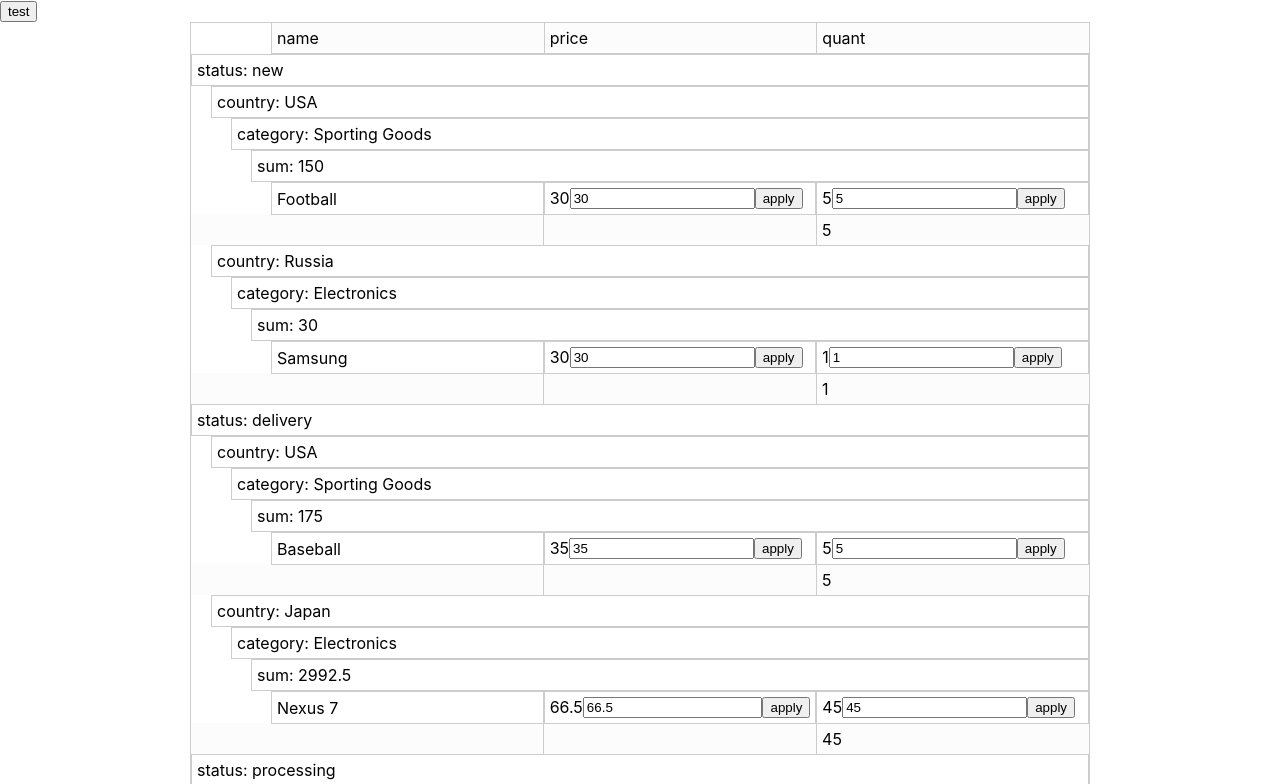
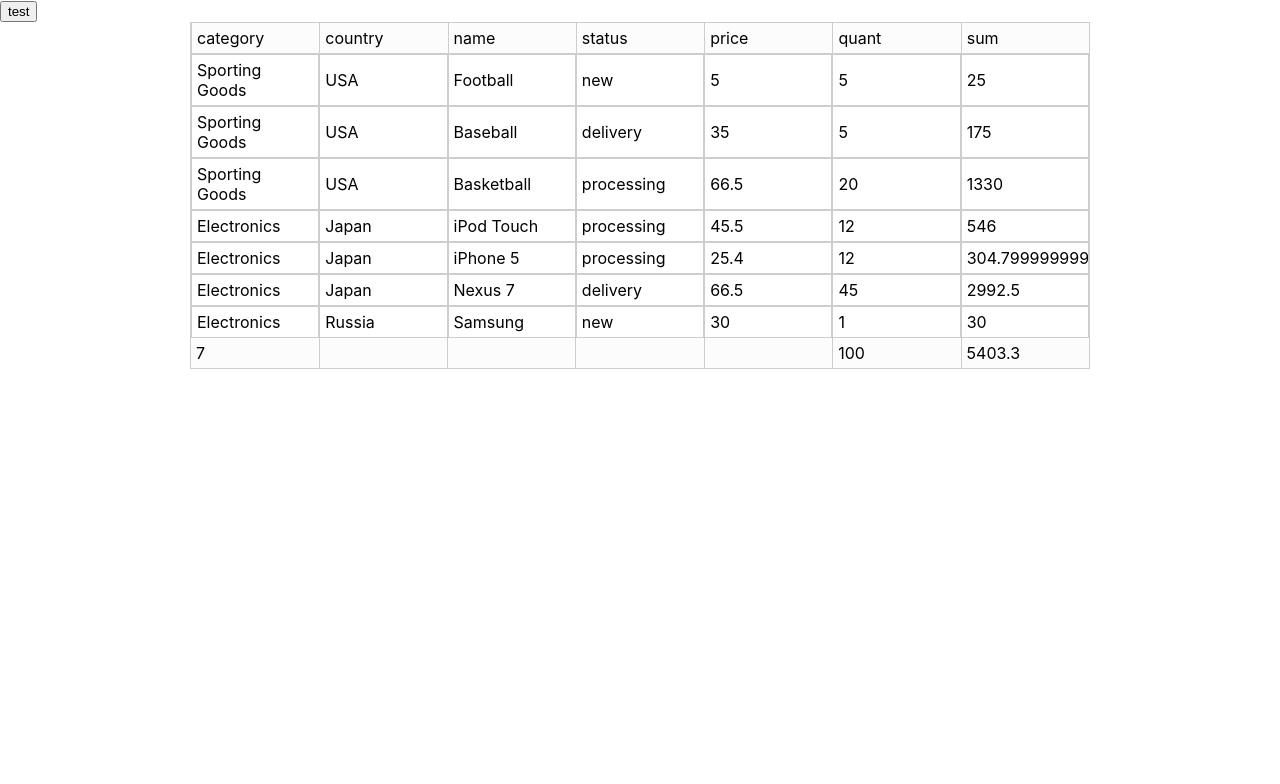
Before and after one commit to DYGidin/react-table, a React (Create React App) app: page / in a window 1280 px wide. Shown: the top 784 px of the page. Built offline with nearby package versions, Linux system fonts and the light colour scheme.

Commit message:
22/05/20

```diff
--- a/src/App.js
+++ b/src/App.js
@@ -1,7 +1,7 @@
 import React, { useState } from 'react';
 import './App.css';
 import Table from './components/Table/Table';
-import Utils from './components/Table/Utils/Utils';
+import Utils from './Utils/Utils';
 
 function App() {
   const mock = {
@@ -28,13 +28,11 @@ function App() {
     {
       name: 'price',
       title: 'Price',
-      type: Number,
-      editable: true
+      type: Number
     },
     {
       name: 'quant',
       title: 'Quant',
-      editable: true,
       type: Number,
       total: (val) => Utils.sum(val)
     },
@@ -46,7 +44,7 @@ function App() {
       total: (val) => Utils.sum(val)
     }],
     rows: [
-      { category: 'Sporting Goods', price: 30, quant: 5, status: 'new', name: 'Football', country: 'USA' },
+      { category: 'Sporting Goods', price: 5, quant: 5, status: 'new', name: 'Football', country: 'USA' },
       { category: 'Sporting Goods', price: 35, quant: 5, status: 'delivery', name: 'Baseball', country: 'USA' },
       { category: 'Sporting Goods', price: 66.5, quant: 20, status: 'processing', name: 'Basketball', country: 'USA' },
       { category: 'Electronics', price: 45.5, quant: 12, status: 'processing', name: 'iPod Touch', country: 'Japan' },
@@ -54,7 +52,7 @@ function App() {
       { category: 'Electronics', price: 66.5, quant: 45, status: 'delivery', name: 'Nexus 7', country: 'Japan' },
       { category: 'Electronics', price: 30, quant: 1, status: 'new', name: 'Samsung', country: 'Russia' }
     ],
-    groups: ['status', 'country', 'category', 'sum']
+    //groups: ['status', 'country', 'category']
   }
 
   const [table, setTable] = useState(mock);
--- a/src/components/Table/Footer/Footer.js
+++ b/src/components/Table/Footer/Footer.js
@@ -1,5 +1,5 @@
 import React from 'react';
-import Utils from '../Utils/Utils';
+import Utils from '../../../Utils/Utils';
 
 function Footer({column, rows}) {
   const result = column.total ? column.total(
--- /dev/null
+++ b/src/components/Table/Groups.js
@@ -0,0 +1,40 @@
+import React from 'react';
+import Footer from './Footer/Footer';
+import Row from './Row/Row';
+
+function GroupsComponent({dataTable}) {
+  const { columns, groups, rows } = dataTable || [];
+  return (
+    <div className="groups-container">
+      {groups.map((group, i) =>
+        <div key={i}>
+          <div className="group-name" style={{ marginLeft: parseInt(group.level || 0) * 20 }}>
+            {group.key}: {group.name}
+          </div>
+          {group.root === 'false' ?
+            <>
+              <div className="rows" style={{ marginLeft: columns.filter(col => col.visible === false).length * 20 }}>
+                {
+                  rows.map((row, i) =>
+                    row.path === group.path ?
+                      <Row columns={columns} row={row} key={i} index={i} /> : ''
+                  )
+                }
+              </div>
+              <div className="footer">
+                <div className="footer-container" style={{ marginLeft: columns.filter(col => col.visible === false).length * 20 }}>
+                  {columns.map((column, i) =>
+                    column.visible ?
+                      <Footer column={column} rows={rows.filter(r => r.path === group.path)} key={i} /> : ''
+                  )}
+                </div>
+              </div>
+            </>
+            : ''}
+        </div>
+      )}
+    </div>
+  );
+}
+
+export default GroupsComponent;
--- a/src/components/Table/Row/Row.js
+++ b/src/components/Table/Row/Row.js
@@ -1,13 +1,14 @@
 import React from 'react';
-import Utils from '../Utils/Utils';
+import Utils from '../../../Utils/Utils';
 import RowEdit from './RowEdit';
 
 function Row({ columns, row, index, onChange }) {
   const rowCells = columns.map((column, i) => {
-    return column.editable && column?.visible === true ?
+    return column.editable && column?.visible !== false ?
       <div className="row-cell" key={i}>
-        <RowEdit type={column.type} value={row[column.name]} onChange={e => onChange({ index: index, name: column.name, value: e })}></RowEdit>
-      </div> : column?.visible === true ?
+        <RowEdit type={column.type} value={row[column.name]}
+        onChange={e => onChange({ index: index, name: column.name, value: e })}></RowEdit>
+      </div> : column?.visible !== false ?
         <div className="row-cell" key={i}>
           {column.formula ? Utils.formula(row, column.formula) : row[column.name]}
         </div> : ''
--- a/src/components/Table/Row/RowEdit.js
+++ b/src/components/Table/Row/RowEdit.js
@@ -1,7 +1,6 @@
-import React, { useState } from 'react';
+import React, { useRef, useEffect } from 'react';
 
 function RowEdit({ type, value, onChange }) {
-  const [inputValue, setValue] = useState(value);
   const inputType = (type) => {
     switch (type) {
       case Number:
@@ -13,17 +12,22 @@ function RowEdit({ type, value, onChange }) {
     }
   }
 
-  const handleClick = (e) => {
-    onChange(inputType(type) === 'number' ? parseInt(inputValue) : inputValue);
+  const inputEl = useRef(null);
+  useEffect(() => {
+    inputEl.current.value = value
+  }, [value]);
+
+  let oldValue = value;
+  const onBlur = (e) => {
+    if (oldValue !== e.target.value) {
+      onChange(inputType(type) === 'number' ? parseInt(e.target.value) : e.target.value);
+      oldValue = e.target.value;
+    }
   };
 
   return (
     <div className="row">
-      <span>{inputValue}</span>
-      <input type={inputType(type)} value={inputValue} onChange={(e) => setValue(e.target.value)} />
-      <button className="apply" onClick={handleClick}>
-        apply
-      </button>
+      <input type={inputType(type)} ref={inputEl} onBlur={onBlur} />
     </div>
   );
 }
--- a/src/components/Table/Table.js
+++ b/src/components/Table/Table.js
@@ -1,75 +1,55 @@
 import React, { useState, useEffect } from 'react';
-import Column from './Column/Column';
+import Column from './Columns/Column';
 import Row from './Row/Row';
-import Groups from './Utils/Groups';
+import Groups from '../../Utils/Groups';
 import './css/style.css';
 import Footer from './Footer/Footer';
-
+import GroupsComponent from './Groups';
 function Table({ table }) {
-  const [dataTable, setDataTable] = useState(JSON.parse(JSON.stringify(table)));
-  const { columns, groups } = dataTable;
-  const [rows, setRows] = useState(dataTable.rows);
+  const [dataTable, setDataTable] = useState(table);
+  const { columns, groups, rows } = dataTable || [];
 
   useEffect(() => {
-    if (dataTable.groups) {
+    if (table.groups) {
       const result = new Groups(table);
       setDataTable(result);
-      setRows(result.rows);
-      console.log(dataTable)
     }
   }, [table])
 
-
   const onChange = ({ index, name, value }) => {
-    const newRows = [...rows];
-    let newRow = newRows[index];
-    newRow = value;
-    newRows[index][name] = newRow;
-    //setRows(newRows);
-    table.rows = newRows;
+    const row = table.rows.find(r => r.id === index);
+    row[name] = value;
     const result = new Groups(table);
-    console.log(result)
-    //setRows(result.rows);
     setDataTable(result);
   }
 
   return (
     <div className="table">
-      <div className="columns" style={{ marginLeft: columns.filter(col => col.visible === false).length * 20 }}>
+      <div className="columns"
+        style={{ marginLeft: columns.filter(col => col.visible === false).length * 20 }}>
         {columns.map((column, i) =>
-          column.visible ?
+          column?.visible !== false ?
             <Column column={column} key={i} /> : ''
         )}
       </div>
-      {groups.map((group, i) =>
-        <div key={i}>
-          <div className="group-name" style={{ marginLeft: parseInt(group.level || 0) * 20 }}>
-            {group.key}: {group.name}
+      {groups?.length ?
+        <GroupsComponent dataTable={dataTable}></GroupsComponent> :
+        <div>
+          <div className="rows">
+            {rows.map((row, i) =>
+              <Row columns={columns} row={row} key={i} index={i} />
+            )}
           </div>
-          {group.root === 'false' ?
-            <>
-              <div className="rows" style={{ marginLeft: columns.filter(col => col.visible === false).length * 20 }}>
-                {
-                  rows.map((row, i) =>
-                    row.path === group.path ?
-                      <Row columns={columns} row={row} key={i} index={i} onChange={(e) => { onChange(e) }} /> : ''
-                  )
-                }
-              </div>
-              <div className="footer">
-                <div className="footer-container" style={{ marginLeft: columns.filter(col => col.visible === false).length * 20 }}>
-                  {columns.map((column, i) =>
-                    column.visible ?
-                      <Footer column={column} rows={rows.filter(r => r.path === group.path)} key={i} /> : ''
-                  )}
-                </div>
-              </div>
-            </>
-            : ''}
+          <div className="footer">
+            <div className="footer-container">
+              {columns.map((column, i) =>
+                column?.visible !== false ?
+                  <Footer column={column} rows={rows} key={i} /> : ''
+              )}
+            </div>
+          </div>
         </div>
-      )
       }
-
     </div >
   );
 }
```
Also changed, not shown: src/App-test.js (deleted, +0 -9 lines), src/Utils/Groups.js (renamed from src/components/Table/Utils/Groups.js), src/Utils/Utils.js (renamed from src/components/Table/Utils/Utils.js), src/components/Table/Columns/Column.js (renamed from src/components/Table/Column/Column.js), 1 other file (tests, documents, lock files or other folders).
